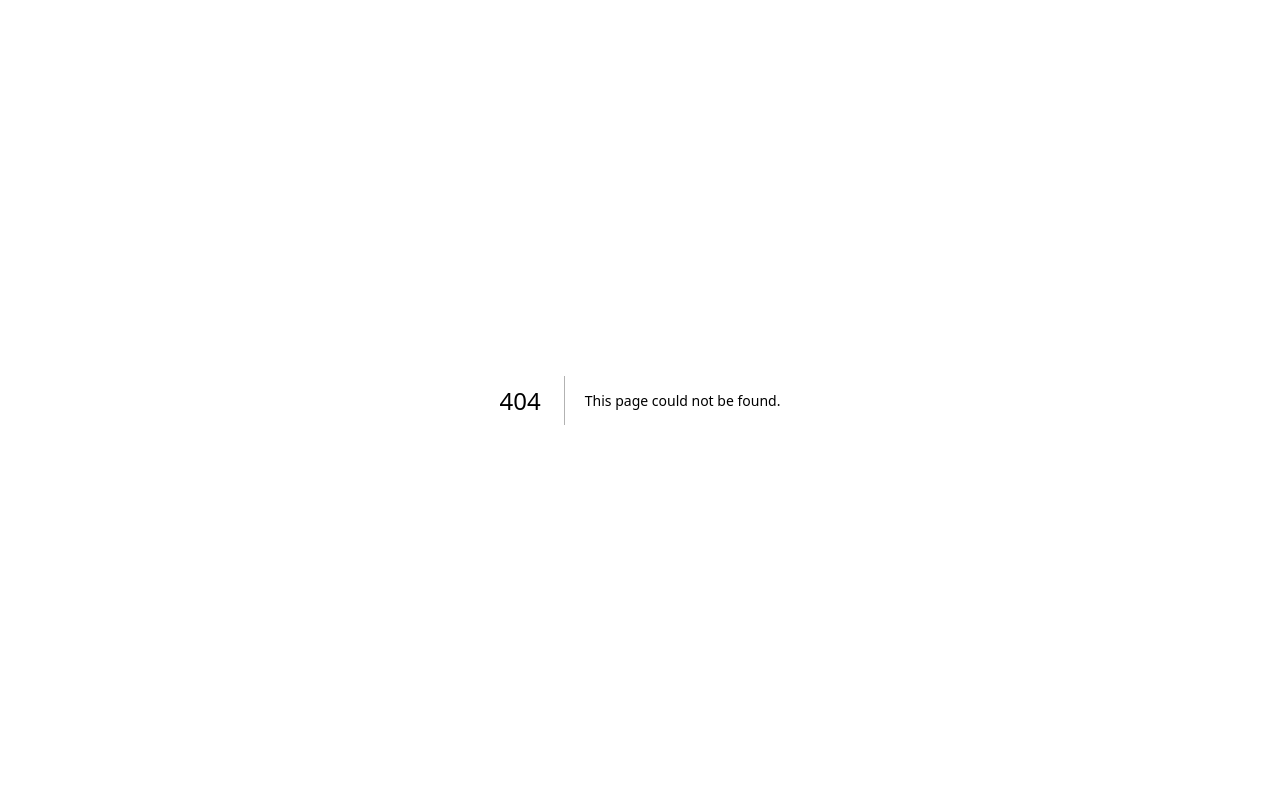
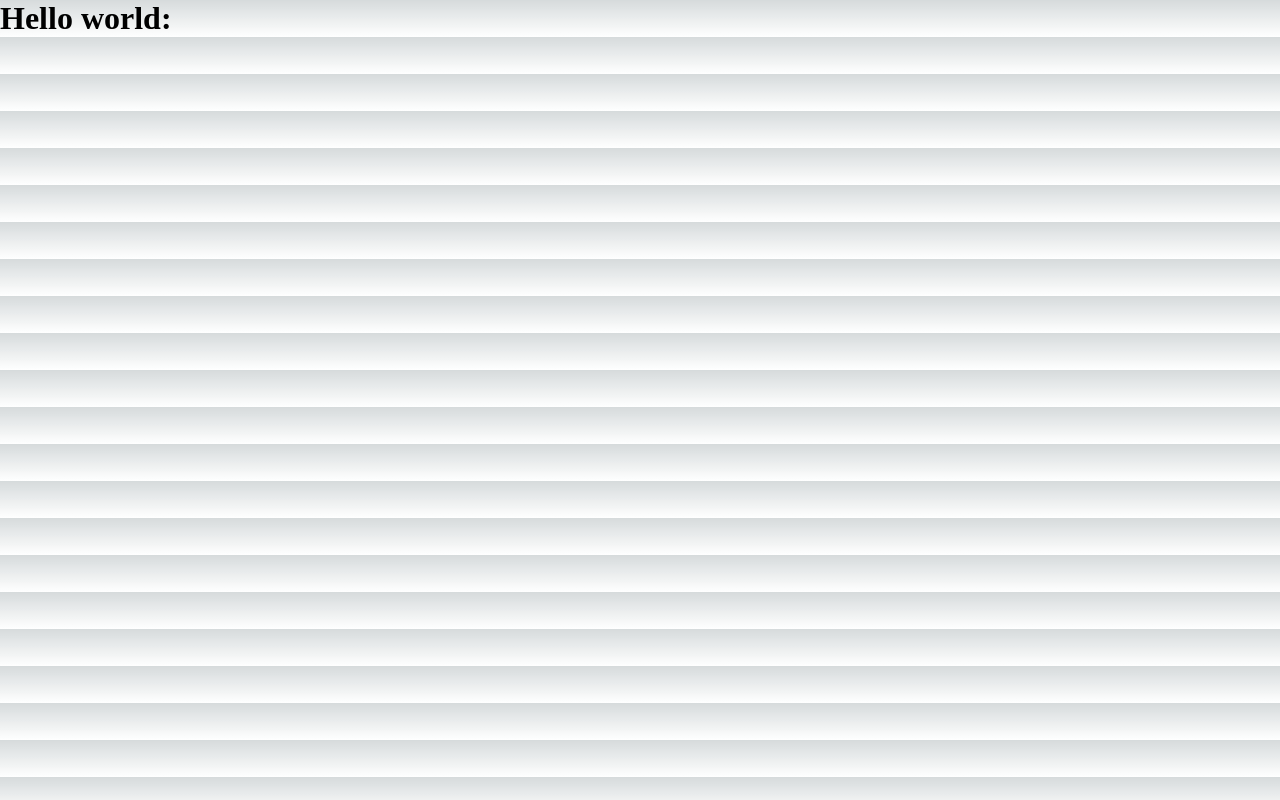
Before and after one commit to pedroviniciusn/estudos-autentica-ao-e-autoriza-ao, a Next.js app: page /dashboard in a window 1280 px wide. Before the commit this address had no page. Built offline with nearby package versions, Linux system fonts and the light colour scheme.

Commit message:
Salvando dados do usuario

```diff
--- a/src/contexts/AuthContext.tsx
+++ b/src/contexts/AuthContext.tsx
@@ -1,5 +1,12 @@
+import { createContext, ReactNode, use, useState } from "react";
+import Router from 'next/router';
 import { api } from "@/services/api";
-import { createContext, ReactNode } from "react";
+
+type User = {
+  email: string;
+  permissions: string[];
+  roles: string[];
+};
 
 type SignInCredentials = {
   email: string;
@@ -8,6 +15,7 @@
 
 type AuthContextData = {
   signIn(credentials: SignInCredentials): Promise<void>;
+  user?: User;
   isAuthenticated: boolean;
 };
 
@@ -18,7 +26,8 @@
 export const AuthContext = createContext({} as AuthContextData);
 
 export function AuthProvider({ children }: AuthProviderProps) {
-  const isAuthenticated = false;
+  const [user, setUser] = useState<User>();
+  const isAuthenticated = !!user;
 
   async function signIn({ email, password }: SignInCredentials) {
     try {
@@ -27,14 +36,22 @@
         password,
       });
 
-      console.log(response.data);
+      const { permissions, roles } = response.data;
+
+      setUser({
+        email,
+        permissions,
+        roles,
+      });
+
+      Router.push("/dashboard")
     } catch (error) {
       console.log(error);
     }
   }
 
   return (
-    <AuthContext.Provider value={{ signIn, isAuthenticated }}>
+    <AuthContext.Provider value={{ signIn, user, isAuthenticated }}>
       {children}
     </AuthContext.Provider>
   );
--- /dev/null
+++ b/src/pages/dashboard.tsx
@@ -0,0 +1,8 @@
+import { AuthContext } from "@/contexts/AuthContext";
+import { useContext } from "react";
+
+export default function Dashboard() {
+  const { user } = useContext(AuthContext);
+
+  return <h1>Hello world: {user?.email}</h1>;
+}
```
